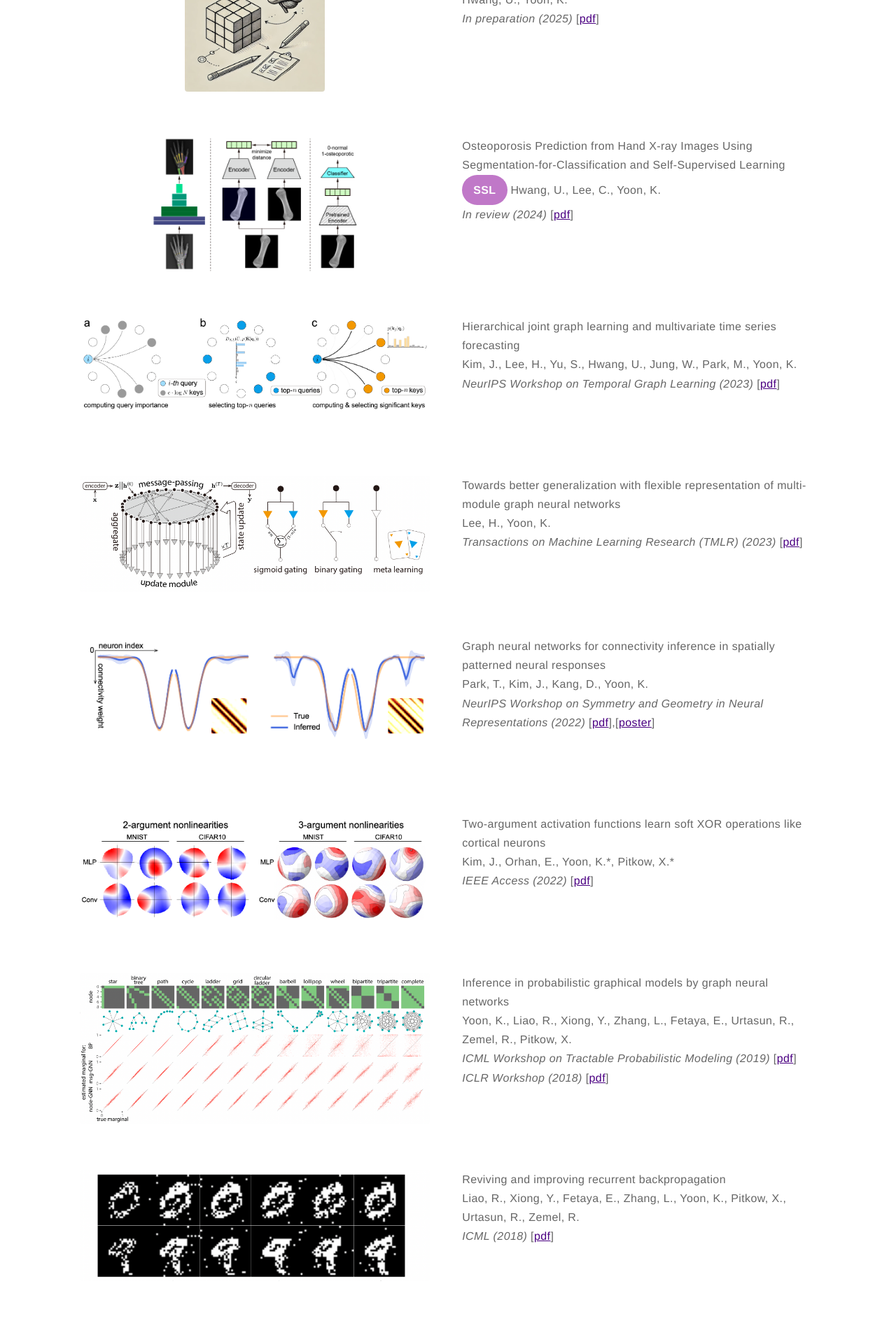
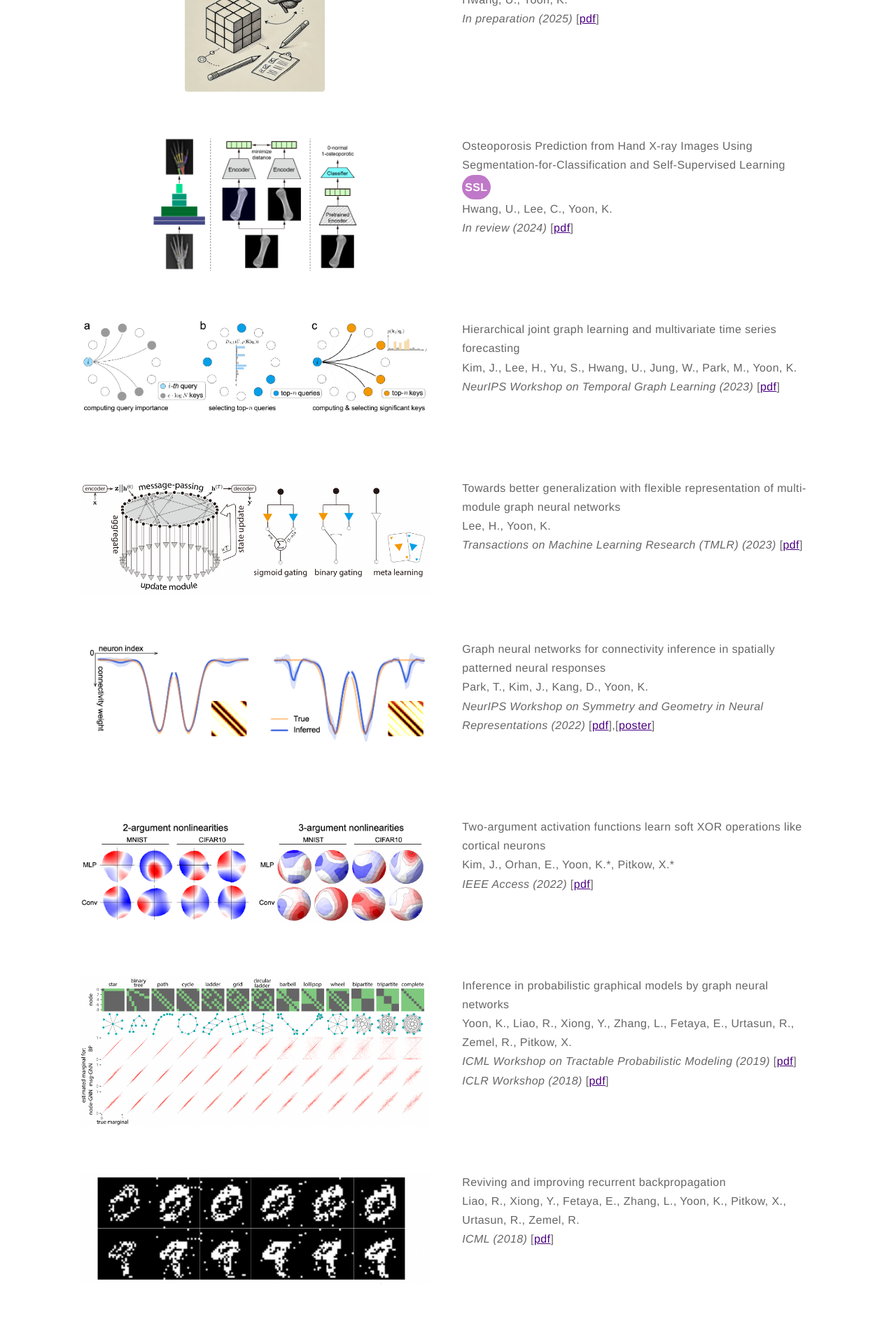
Before and after one commit to kijungyoon/kijungyoon.github.io, a Jekyll site: the page built from papers.md, in a window 1280 px wide. Shown: the part 870-2768 px from the top of the page at 70% size. Built offline with Jekyll 4.4.1, drawn with Linux system fonts in a browser that asks for light colours.

Commit message:
Update papers.md

```diff
--- a/papers.md
+++ b/papers.md
@@ -37,7 +37,7 @@ layout: page
 
     <div class="toright">
     <p><b>Osteoporosis Prediction from Hand X-ray Images Using Segmentation-for-Classification and Self-Supervised Learning</b><br>
-    <span class="pill-label">SSL</span>
+    <span class="pill-label">SSL</span><br>
     Hwang, U., Lee, C., Yoon, K.<br>
     <i>In review (2024)</i>
     [<a href="https://arxiv.org/pdf/2412.05345">pdf</a>]</p><br>
@@ -193,7 +193,7 @@ Park, H., Yoon, K. “Degree matters: assessing the generalization of graph neur
   .pill-label {
     background-color: #c078c8;
     color: #ffffff;
-    padding: 8px 16px;
+    padding: 4px;
     border-radius: 9999px;
     font-weight: bold;
     display: inline-block;
```
